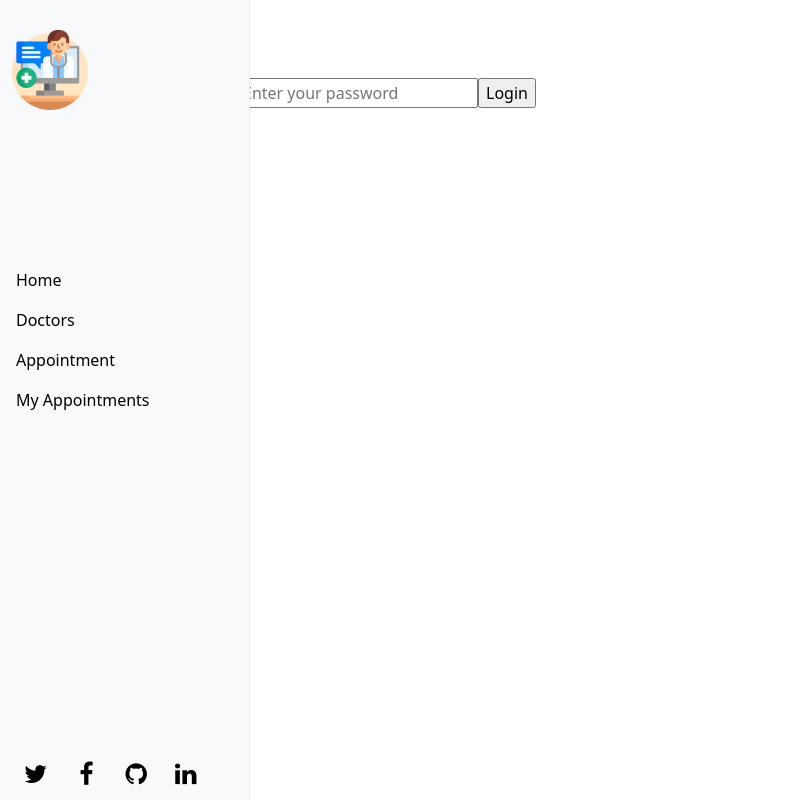
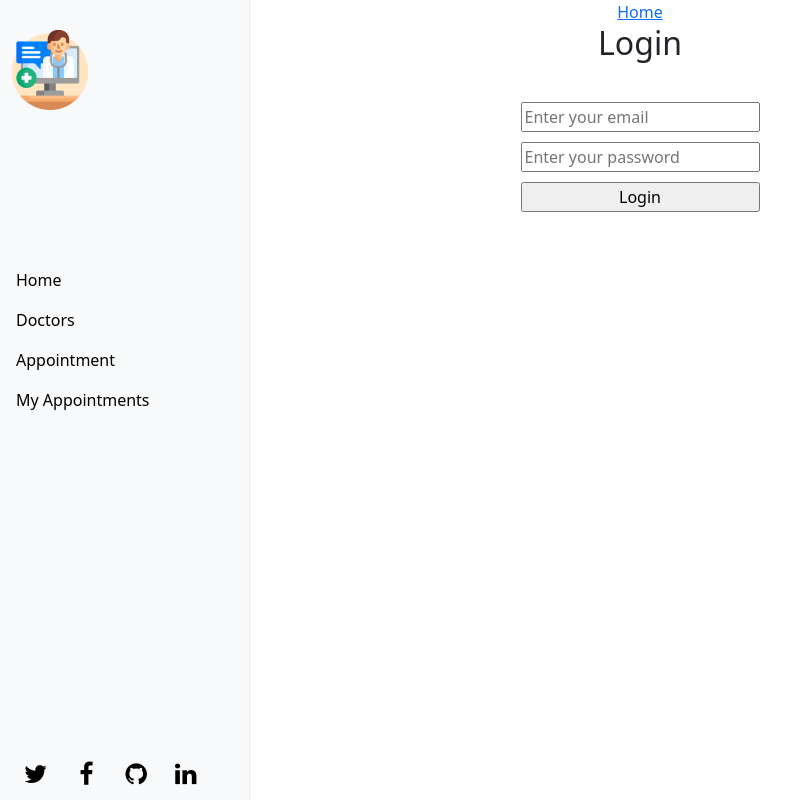
Before and after one commit to ridaarif98/doctors_appointment_front_end, a React (Create React App) app: page /login in a window 1280 px wide. Shown: the whole page, without its empty margins (0-811 px from the left). Built offline with nearby package versions, Linux system fonts and the light colour scheme.

Commit message:
Styling login page

```diff
--- a/src/components/login/Login.js
+++ b/src/components/login/Login.js
@@ -2,6 +2,7 @@ import React, { useState } from 'react';
 import { useSelector, useDispatch } from 'react-redux';
 import { Link, useNavigate } from 'react-router-dom';
 import { userLogin } from '../../redux/user/login';
+import './login.css';
 
 const Login = () => {
   const [email, setEmail] = useState('');
@@ -47,12 +48,12 @@ const Login = () => {
   };
 
   return (
-    <div>
+    <div className="login-container">
       <Link to="/">Home</Link>
       <h2>Login</h2>
       <p>{errors}</p>
       <p>{success}</p>
-      <form onSubmit={handleSubmit}>
+      <form onSubmit={handleSubmit} className="login-form">
         <input
           type="email"
           name="email"
```
